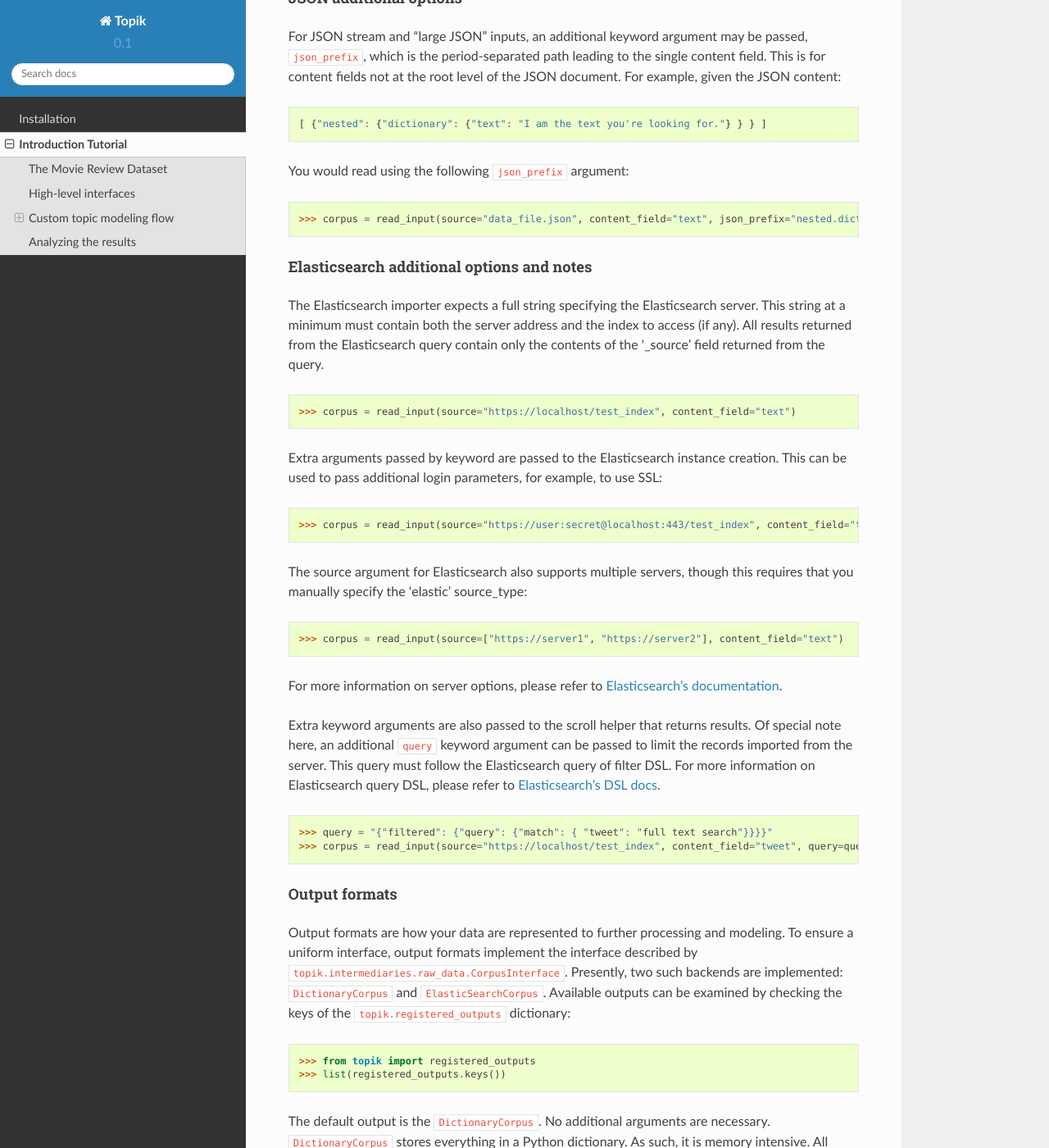
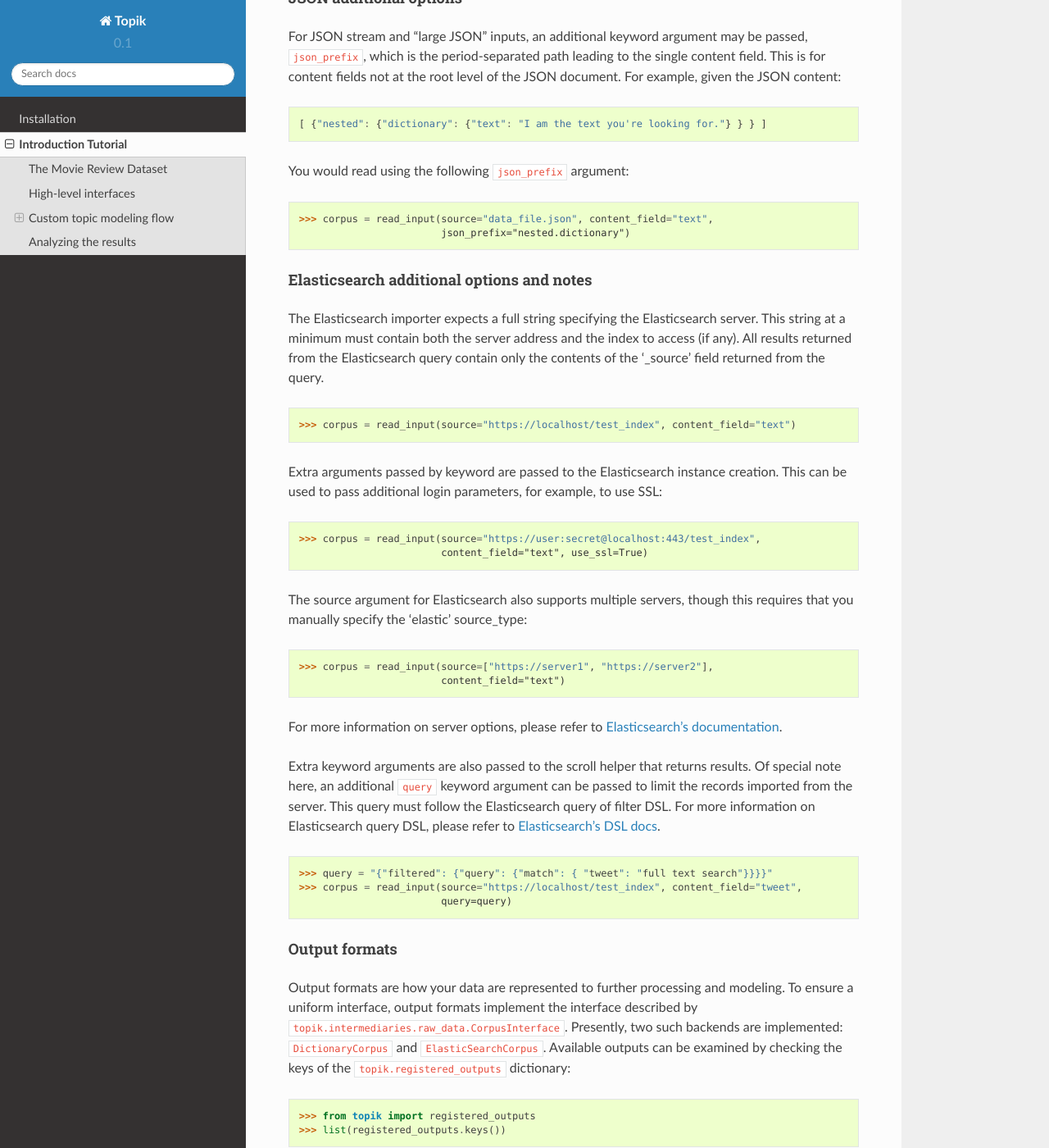
Before and after one commit to ContinuumIO/topik, a Sphinx documentation site: the page built from docs/example.rst, in a window 1280 px wide and 1400 px high, scrolled down 1859 px. Shown: the whole window at 82% size. Built offline with Sphinx 7.4.7 and the Read the Docs theme 2.0.0, drawn with Linux system fonts in a browser that asks for light colours; pages that are not in the unit, such as notebooks, are missing from menus; part of the change alters nothing that is shown; some of the changed text lies outside the part shown.

```diff
--- a/docs/example.rst
+++ b/docs/example.rst
@@ -117,7 +117,8 @@ You would read using the following ``json_prefix`` argument:
 
 .. code-block:: python
 
-   >>> corpus = read_input(source="data_file.json", content_field="text", json_prefix="nested.dictionary")
+   >>> corpus = read_input(source="data_file.json", content_field="text",
+                           json_prefix="nested.dictionary")
 
 
 Elasticsearch additional options and notes
@@ -139,7 +140,8 @@ use SSL:
 
 .. code-block:: python
 
-   >>> corpus = read_input(source="https://user:secret@localhost:443/test_index", content_field="text", use_ssl=True)
+   >>> corpus = read_input(source="https://user:secret@localhost:443/test_index",
+                           content_field="text", use_ssl=True)
 
 
 The source argument for Elasticsearch also supports multiple servers, though
@@ -147,7 +149,8 @@ this requires that you manually specify the 'elastic' source_type:
 
 .. code-block:: python
 
-    >>> corpus = read_input(source=["https://server1", "https://server2"], content_field="text")
+    >>> corpus = read_input(source=["https://server1", "https://server2"],
+                            content_field="text")
 
 
 For more information on server options, please refer to `Elasticsearch's
@@ -163,7 +166,8 @@ docs <https://www.elastic.co/guide/en/elasticsearch/reference/current/query-dsl.
 .. code-block:: python
 
    >>> query = "{"filtered": {"query": {"match": { "tweet": "full text search"}}}}"
-   >>> corpus = read_input(source="https://localhost/test_index", content_field="tweet", query=query)
+   >>> corpus = read_input(source="https://localhost/test_index", content_field="tweet",
+                           query=query)
 
 
 Output formats
@@ -195,8 +199,9 @@ arguments.
 
 .. code-block:: python
 
-    >>> output_args = {}
-    >>> raw_data = read_input("test_data.json", output_format='elastic', output_args=output_args)
+    >>> output_args = {"source": "localhost", "index": "destination_index"}
+    >>> raw_data = read_input("test_data.json", output_format='elastic',
+                              output_args=output_args, content_field="text")
 
 
 ``ElasticSearchCorpus`` stores everything in an Elasticsearch instance that you
```
